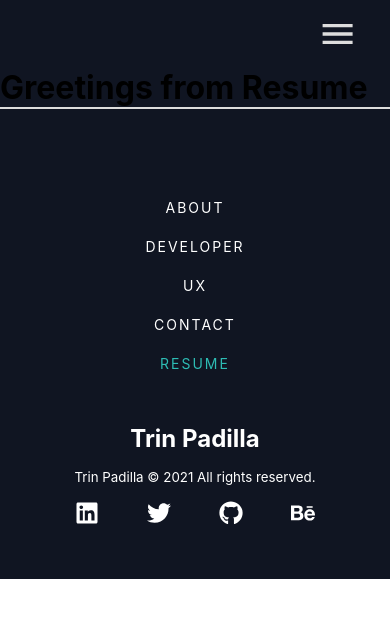
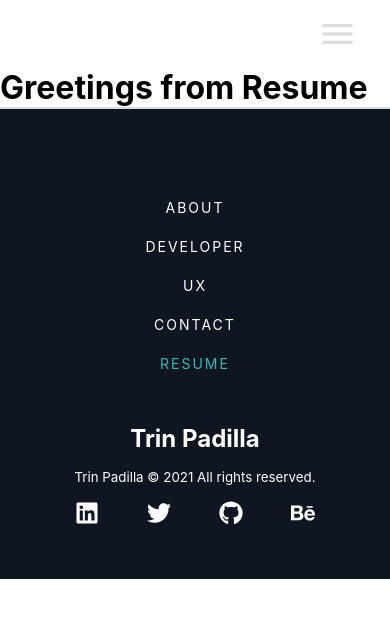
Before and after one commit to tpadilla10117/v2.0-tpadilla.com, a React (Create React App) app: page /resume in a window 390 px wide. Shown: the top 618 px of the page. Built offline with nearby package versions, Linux system fonts and the light colour scheme.

Commit message:
added the transition to the navbar, but need to push the wave video up to take the negative space

```diff
--- a/src/components/App.css
+++ b/src/components/App.css
@@ -20,7 +20,7 @@
 
 .app-container {
   /* z-index: 1; */
-  background-color: #101522;
+  /* background-color: #101522; */
 
 }
 
--- a/src/components/layout/navbar/Navbar.jsx
+++ b/src/components/layout/navbar/Navbar.jsx
@@ -11,12 +11,26 @@ const Navbar = (props) => {
 
    const { navToggle } = props;
    const [scrollNav, setScrollNav] = useState(false);
-   const [ navLinkState, changeNavLinkState ] = useState(NavbarData);
-   const [ isActive, setIsActive ] = useState(false);
+   /* const [ navLinkState, changeNavLinkState ] = useState(NavbarData);
+   const [ isActive, setIsActive ] = useState(false); */
 
+
+   const changeNav = () => {
+       if (window.scrollY >= 80) {
+           setScrollNav(true);
+       } else {
+           setScrollNav(false);
+       }
+   };
+
+   useEffect(() => {
+       window.addEventListener('scroll', changeNav)
+   }, [] );
+
+   /* background: ${ ( { scrollNav } ) => (scrollNav ? '#000' : 'transparent')}; */
 /* TODO: This is going to be for when you click on the hamburger icon */
     return (
-        <nav className="navbar">
+        <nav className="navbar" /* scrollNav={scrollNav}  */style={ {background: `${scrollNav ? '#101522' : 'transparent' }`}}>
             <div className="nav-items-container">
 
             {/* Logo: */}
--- a/src/components/layout/navbar/Navbar.scss
+++ b/src/components/layout/navbar/Navbar.scss
@@ -100,7 +100,9 @@
   @media screen and (max-width: 1000px) {
 
     .navbar {
-      background-color: $main-bg-color;
+      /* background-color: $main-bg-color; */
+      /* background: ${ ( { scrollNav } ) => (scrollNav ? '#000' : 'transparent')}; */
+      transition: 0.8s all ease;
       padding: 0px;
       height: 8vh;
       justify-content: flex-end;
```
